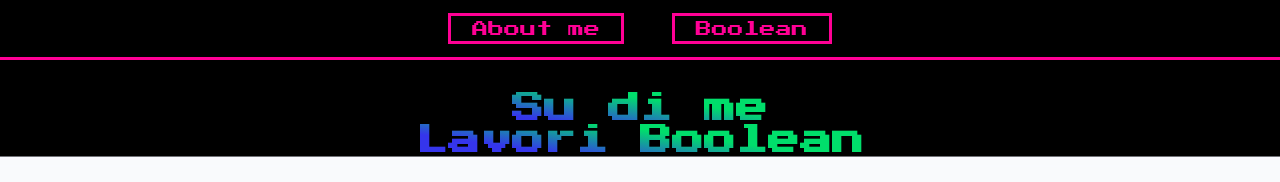
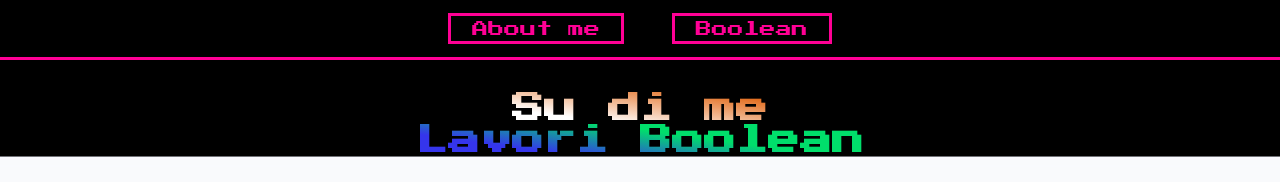
Before and after one commit to SydVic/sito-vetrina, a Vue app: page / in a window 1280 px wide. Shown: the top 182 px of the page. Built offline with nearby package versions, Linux system fonts and the light colour scheme; what vue-carousel-3d would draw is missing.

Commit message:
prova css dinamico con props

```diff
--- a/src/App.vue
+++ b/src/App.vue
@@ -6,11 +6,15 @@
     <!-- /HEADER -->
 
     <!-- ABOUT ME SECTION -->
-    <AboutmeSection :title="aboutmeTitle"/>
+    <AboutmeSection
+    :title="aboutmeTitle"
+    :css="aboutmeCssClass"/>
     <!-- /ABOUT ME SECTION -->
 
     <!-- BOOLEAN SECTION -->
-    <BooleanSection :title="booleanTitle"/>
+    <BooleanSection
+    :title="booleanTitle"
+    :css="booleanCssClass"/>
     <!-- /BOOLEAN SECTION -->
 
 
@@ -32,7 +36,9 @@
   data: function() {
     return {
       aboutmeTitle: "Su di me",
+      aboutmeCssClass: "aboutme-title",
       booleanTitle: "Lavori Boolean",
+      booleanCssClass: "boolean-title",
     }
   }
 }
--- a/src/components/AboutmeSection.vue
+++ b/src/components/AboutmeSection.vue
@@ -1,6 +1,8 @@
 <template>
   <div class="container">
-    <SectionTitle :title="title"/>
+    <SectionTitle
+    :title="title"
+    :css="css"/>
   </div>
 </template>
 
@@ -14,13 +16,11 @@
       },
       props: {
         title: String,
+        css: String,
       },
   }
 </script>
 
 <style lang="scss" scoped>
-  h1 {
-    color: white;
-  }
 
 </style>
--- a/src/components/BooleanSection.vue
+++ b/src/components/BooleanSection.vue
@@ -2,7 +2,9 @@
   <!-- CONTAINER -->
   <div class="container" id="boolean">
 
-    <SectionTitle :title="title"/>
+    <SectionTitle
+    :title="title"
+    :css="css"/>
 
     <!-- CAROUSEL 3D -->
     <carousel-3d>
@@ -29,6 +31,7 @@
     },
     props: {
       title: String,
+      css: String,
     },
     data: function() {
       return {
--- a/src/components/SectionTitle.vue
+++ b/src/components/SectionTitle.vue
@@ -1,6 +1,6 @@
 <template>
   <div>
-    <h1 class="title">{{ title }}</h1>
+    <h1 class="title" :class="css">{{ title }}</h1>
   </div>
 </template>
 
@@ -9,6 +9,7 @@ export default {
   name: "SectionTitle",
   props: {
     title: String,
+    css: String
   }
 }
 </script>
@@ -20,6 +21,14 @@ export default {
   .title {
     text-align: center;
     font-size: 2rem;
+  }
+
+  .aboutme-title {
+    @include aboutme-gradient-color();
+    @include text-gradient-attributes();
+  }
+
+  .boolean-title {
     @include boolean-gradient-color();
     @include text-gradient-attributes();
   }
--- a/src/style/_mixin.scss
+++ b/src/style/_mixin.scss
@@ -18,7 +18,7 @@
 }
 
 // gradient sezione about me
-@mixin boolean-gradient-color {
+@mixin aboutme-gradient-color {
   background: rgb(255,255,255);
   background: linear-gradient(8deg, rgba(255,255,255,1) 41%, rgba(222,89,0,1) 65%);
 }
```
